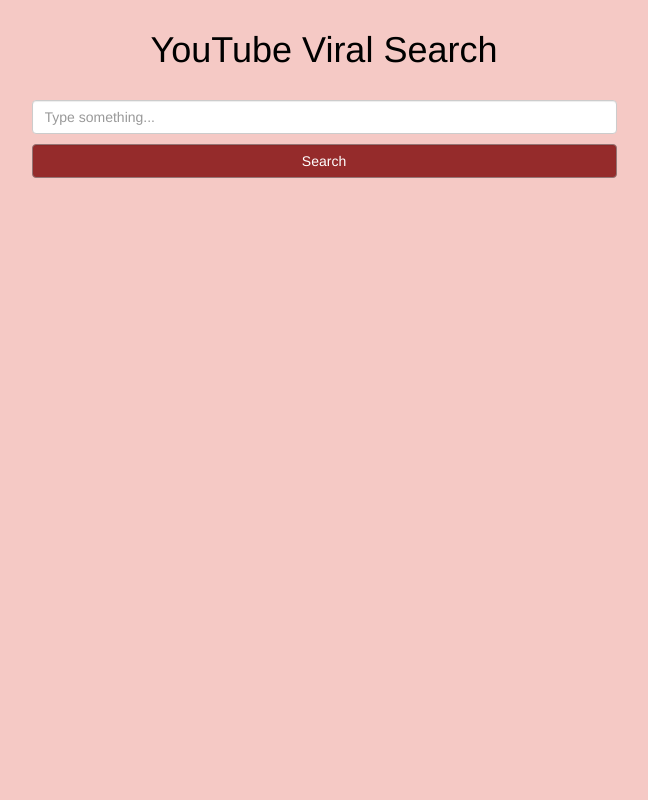
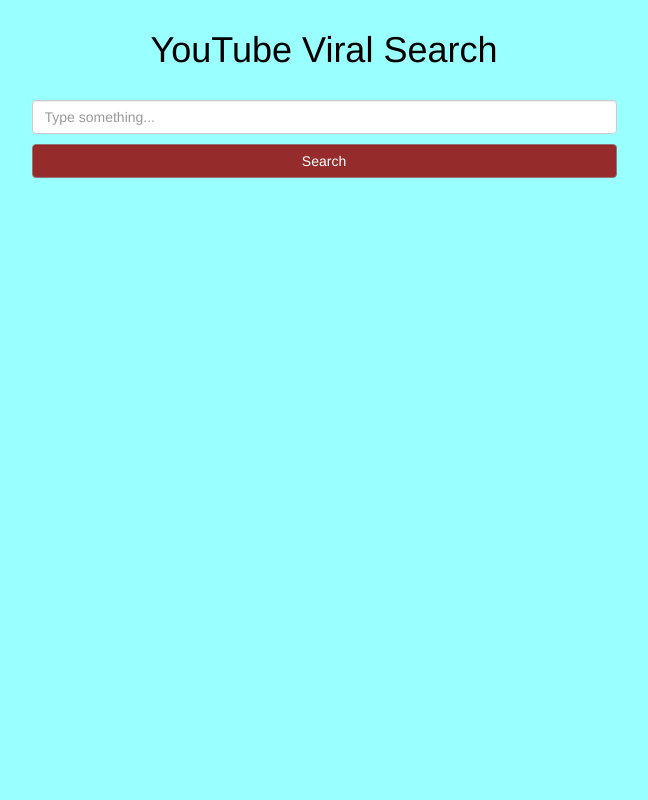
Before and after one commit to atmakarimang/clouds, a PHP site: page / in a window 1280 px wide. Shown: the whole page, without its empty margins (316-964 px from the left). Run offline with PHP 8.4, Linux system fonts and the light colour scheme; some libraries are stand-ins or nearby versions.

Commit message:
Update style.css

```diff
--- a/css/style.css
+++ b/css/style.css
@@ -1,4 +1,4 @@
-body { background: #f5c9c5; }
+body { background: #99FFFF; }
 header { margin-top: 30px; }
 header a { color: black; text-decoration: none; }
 header a:hover { text-decoration: none; }
```
